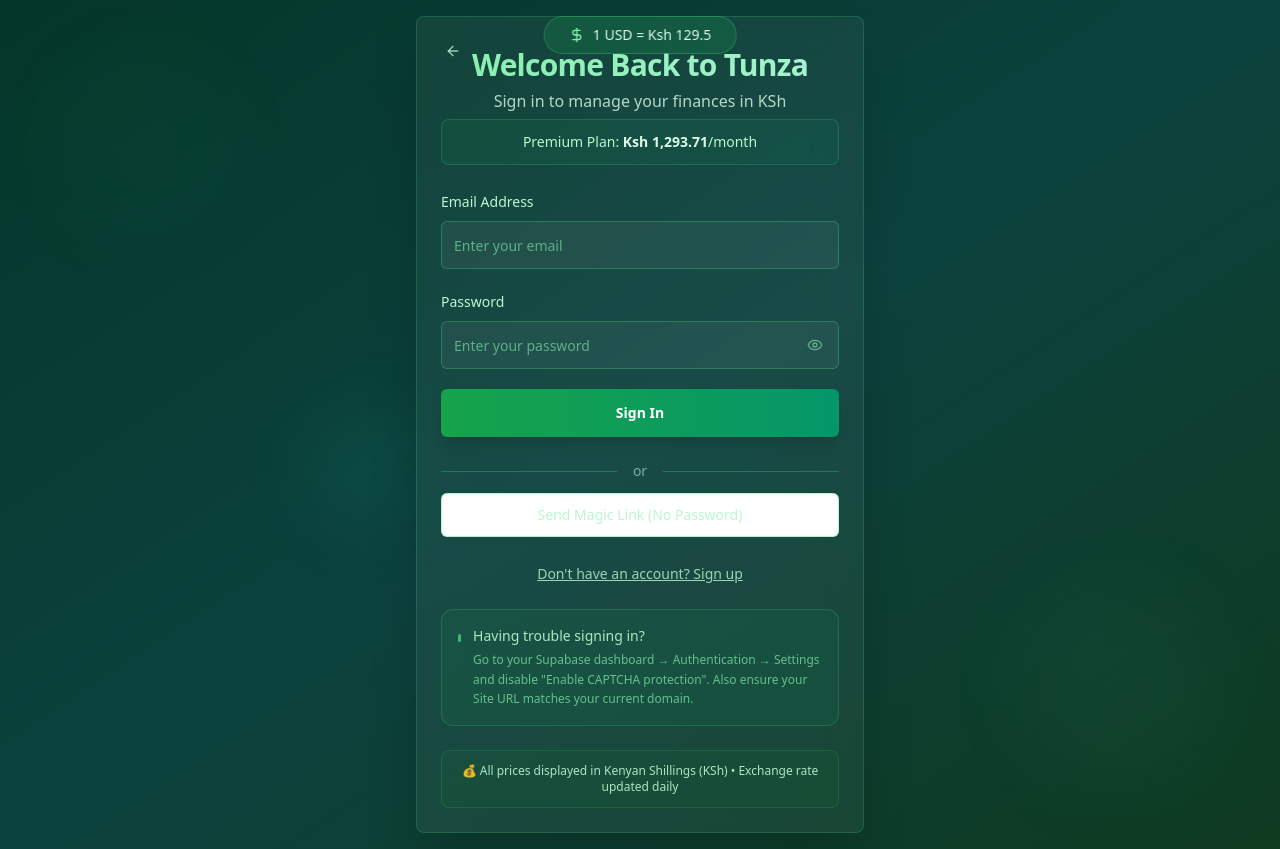
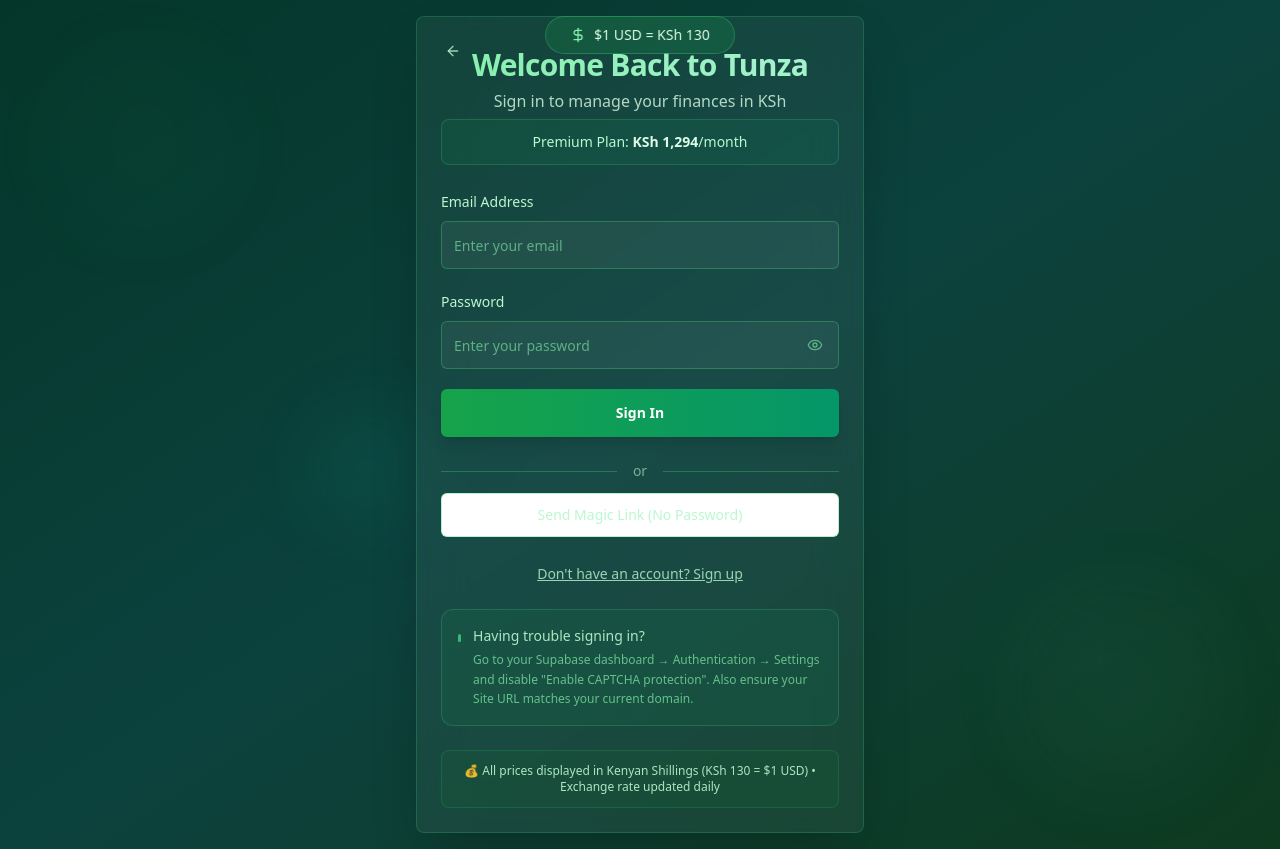
Before and after one commit to Steven1823/local-love-rewards, a React (Vite) app: page /auth in a window 1280 px wide. Built offline with nearby package versions, Linux system fonts and the light colour scheme.

Commit message:
Fix: Currency display issue
Corrected currency display to show KSH instead of USD on the authentication page.

```diff
--- a/src/pages/Auth.tsx
+++ b/src/pages/Auth.tsx
@@ -20,11 +20,10 @@ const Auth = () => {
   const usdToKshRate = 129.50; // Current approximate rate
 
   const convertToKsh = (usdAmount: number) => {
-    return (usdAmount * usdToKshRate).toLocaleString('en-KE', {
-      style: 'currency',
-      currency: 'KES',
+    return `KSh ${(usdAmount * usdToKshRate).toLocaleString('en-KE', {
       minimumFractionDigits: 0,
-    });
+      maximumFractionDigits: 0,
+    })}`;
   };
 
   const cleanupAuthState = () => {
@@ -221,7 +220,7 @@ const Auth = () => {
         <div className="bg-green-600/20 backdrop-blur-md border border-green-400/30 rounded-full px-6 py-2 flex items-center space-x-2">
           <DollarSign className="h-4 w-4 text-green-300" />
           <span className="text-green-100 text-sm font-medium">
-            1 USD = {convertToKsh(1).replace('KES', 'KSh')}
+            $1 USD = {convertToKsh(1)}
           </span>
         </div>
       </div>
@@ -249,7 +248,7 @@ const Auth = () => {
           {/* Sample pricing in KSh */}
           <div className="mt-4 p-3 bg-gradient-to-r from-green-600/10 to-emerald-600/10 rounded-lg border border-green-400/20">
             <p className="text-green-200 text-sm">
-              Premium Plan: <span className="font-bold text-green-100">{convertToKsh(9.99).replace('KES', 'KSh')}</span>/month
+              Premium Plan: <span className="font-bold text-green-100">{convertToKsh(9.99)}</span>/month
             </p>
           </div>
         </CardHeader>
@@ -375,7 +374,7 @@ const Auth = () => {
           {/* KSh Information */}
           <div className="mt-4 p-3 bg-green-800/20 rounded-lg border border-green-500/20">
             <p className="text-green-200/90 text-xs text-center">
-              💰 All prices displayed in Kenyan Shillings (KSh) • Exchange rate updated daily
+              💰 All prices displayed in Kenyan Shillings ({convertToKsh(1)} = $1 USD) • Exchange rate updated daily
             </p>
           </div>
         </CardContent>
```
